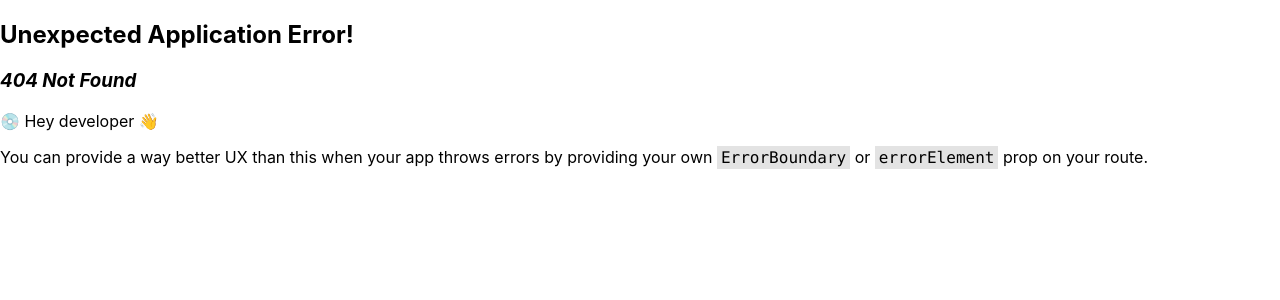
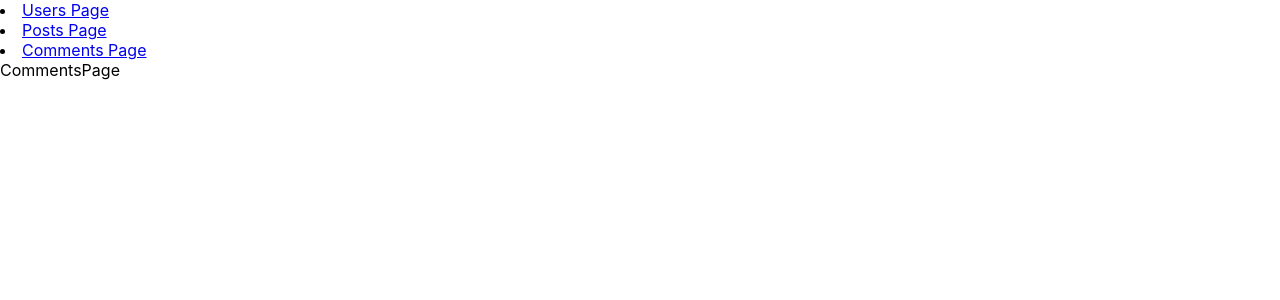
Before and after one commit to seemyoon/react-ts, a React (Create React App) app: page /comments in a window 1280 px wide. Before the commit this address had no page. Shown: the top 300 px of the page. Built offline with nearby package versions, Linux system fonts and the light colour scheme.

Commit message:
task 7 UsersPage.tsx

```diff
--- /dev/null
+++ b/src/components/MenuComponent.tsx
@@ -0,0 +1,14 @@
+import React from 'react';
+import {Link} from "react-router-dom";
+
+const MenuComponent = () => {
+    return (
+        <div>
+            <li><Link to={"/users"}>Users Page</Link></li>
+            <li><Link to={"/posts"}>Posts Page</Link></li>
+            <li><Link to={"/comments"}>Comments Page</Link></li>
+        </div>
+    );
+};
+
+export default MenuComponent;
--- /dev/null
+++ b/src/layouts/MainLayout.tsx
@@ -0,0 +1,14 @@
+import React from 'react';
+import MenuComponent from "../components/MenuComponent";
+import {Outlet} from "react-router-dom";
+
+const MainLayout = () => {
+    return (
+        <div>
+            <MenuComponent/>
+            <Outlet/>
+        </div>
+    );
+};
+
+export default MainLayout;
--- /dev/null
+++ b/src/models/IUser/IUser.ts
@@ -0,0 +1,13 @@
+import {Address} from "./IUsersAddress";
+import {Company} from "./IUsersCompany";
+
+export interface IUsers {
+    id: number
+    name: string
+    username: string
+    email: string
+    address: Address
+    phone: string
+    website: string
+    company: Company
+}
--- /dev/null
+++ b/src/models/IUser/IUsersCompany.ts
@@ -0,0 +1,5 @@
+export interface Company {
+    name: string
+    catchPhrase: string
+    bs: string
+}
--- /dev/null
+++ b/src/models/IUser/IUsersGeo.ts
@@ -0,0 +1,4 @@
+export interface Geo {
+    lat: string
+    lng: string
+}
--- a/src/pages/CommentsPage.tsx
+++ b/src/pages/CommentsPage.tsx
@@ -3,7 +3,7 @@ import React from 'react';
 const CommentsPage = () => {
     return (
         <div>
-
+            CommentsPage
         </div>
     );
 };
--- a/src/pages/PostsPage.tsx
+++ b/src/pages/PostsPage.tsx
@@ -3,7 +3,7 @@ import React from 'react';
 const PostsPage = () => {
     return (
         <div>
-
+            PostsPage
         </div>
     );
 };
--- a/src/pages/UsersPage.tsx
+++ b/src/pages/UsersPage.tsx
@@ -1,9 +1,23 @@
-import React from 'react';
+import React, {useEffect, useState} from 'react';
+import {getAllUsers} from "../services/api.service";
+import {IUsers} from "../models/IUser/IUser";
+
 
 const UsersPage = () => {
+    const [users, setUsers] = useState<IUsers[]>([])
+    useEffect(() => {
+        getAllUsers().then(value => setUsers(value))
+    }, []);
+    console.log(users)
     return (
         <div>
-
+            {
+                <ul>
+                    {
+                        users.map(value =>(<li>{value.id}{value.address.geo.lng}{}</li> ))
+                    }
+                </ul>
+            }
         </div>
     );
 };
--- /dev/null
+++ b/src/services/api.service.ts
@@ -0,0 +1,25 @@
+import axios from "axios";
+
+const axiosInstance = axios.create({
+    baseURL: "https://jsonplaceholder.typicode.com",
+});
+
+axiosInstance.interceptors.request.use(res => {
+    res.headers.set("Content-Type", "application/json")
+    return res;
+});
+
+const getAllUsers = async () => {
+    return await axiosInstance.get("/users").then((resp) => resp.data);
+}
+
+
+const getAllPosts = async () => {
+    return await axiosInstance.get("/posts").then((resp) => resp.data);
+}
+
+
+const getAllComments = async () => {
+    return await axiosInstance.get("/comments").then((resp) => resp.data);
+}
+export {getAllUsers, getAllPosts, getAllComments}
```
Also changed, not shown: src/index.tsx (+7 -3 lines), src/models/IUser/IUsersAddress.ts (added, +10 -0 lines).
